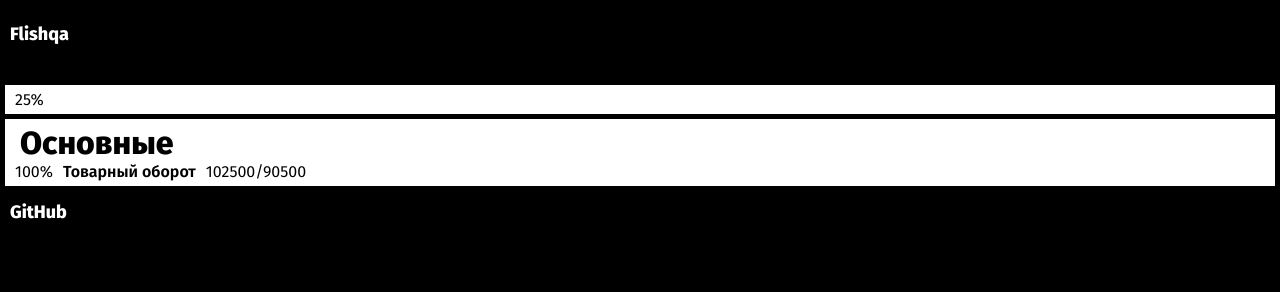
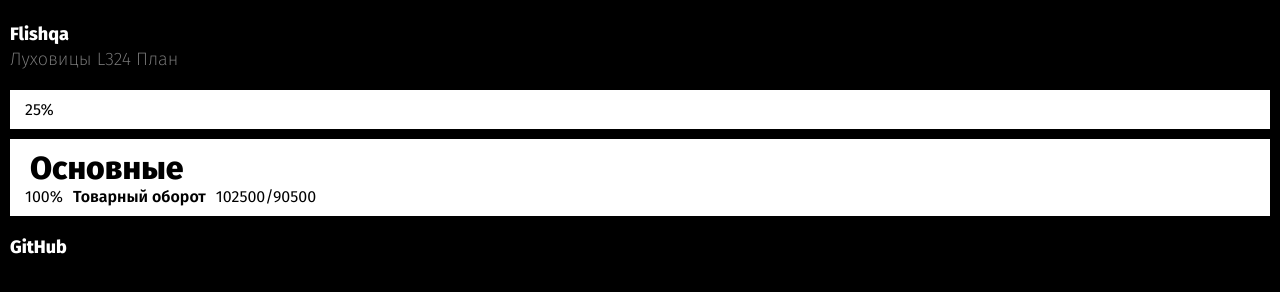
Before and after one commit to FlishCake/site, a Gatsby site: page /plans in a window 1280 px wide. Built offline with nearby package versions, Linux system fonts and the light colour scheme; Gatsby itself is replaced by a stand-in of ours.

Commit message:
edit style

```diff
--- a/src/pages/plans.js
+++ b/src/pages/plans.js
@@ -16,7 +16,6 @@
         </div>
 
         <div class="content">
-
             <h1>Основные</h1>
 
             <div class="flex">
@@ -26,7 +25,6 @@
             </div>
 
             <div class="flex">
-
                 <div class="otherItem">
                     <p></p>
                     <p></p>
@@ -35,7 +33,6 @@
                 <div class="otherItem">
 
                 </div>
-
             </div>
         </div>
 
--- a/src/styles/global.css
+++ b/src/styles/global.css
@@ -25,11 +25,12 @@
 header > h2 {
     font-weight: 200;
     font-size: 18px;
+    color: gray;
 }
 
 .content {
-    margin: 5px;
-    padding: 5px;
+    margin: 10px;
+    padding: 10px;
     background-color: white;
 }
 
```
